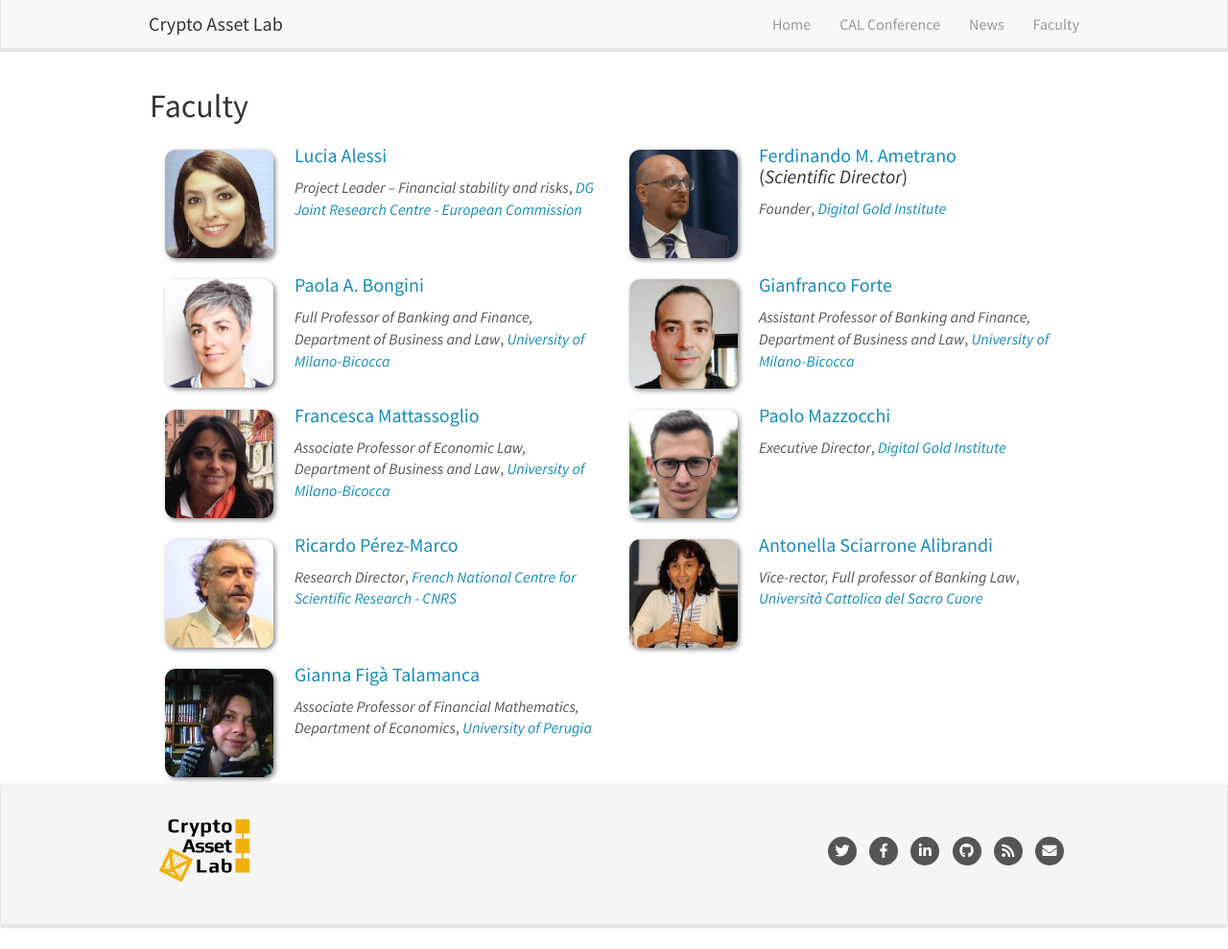
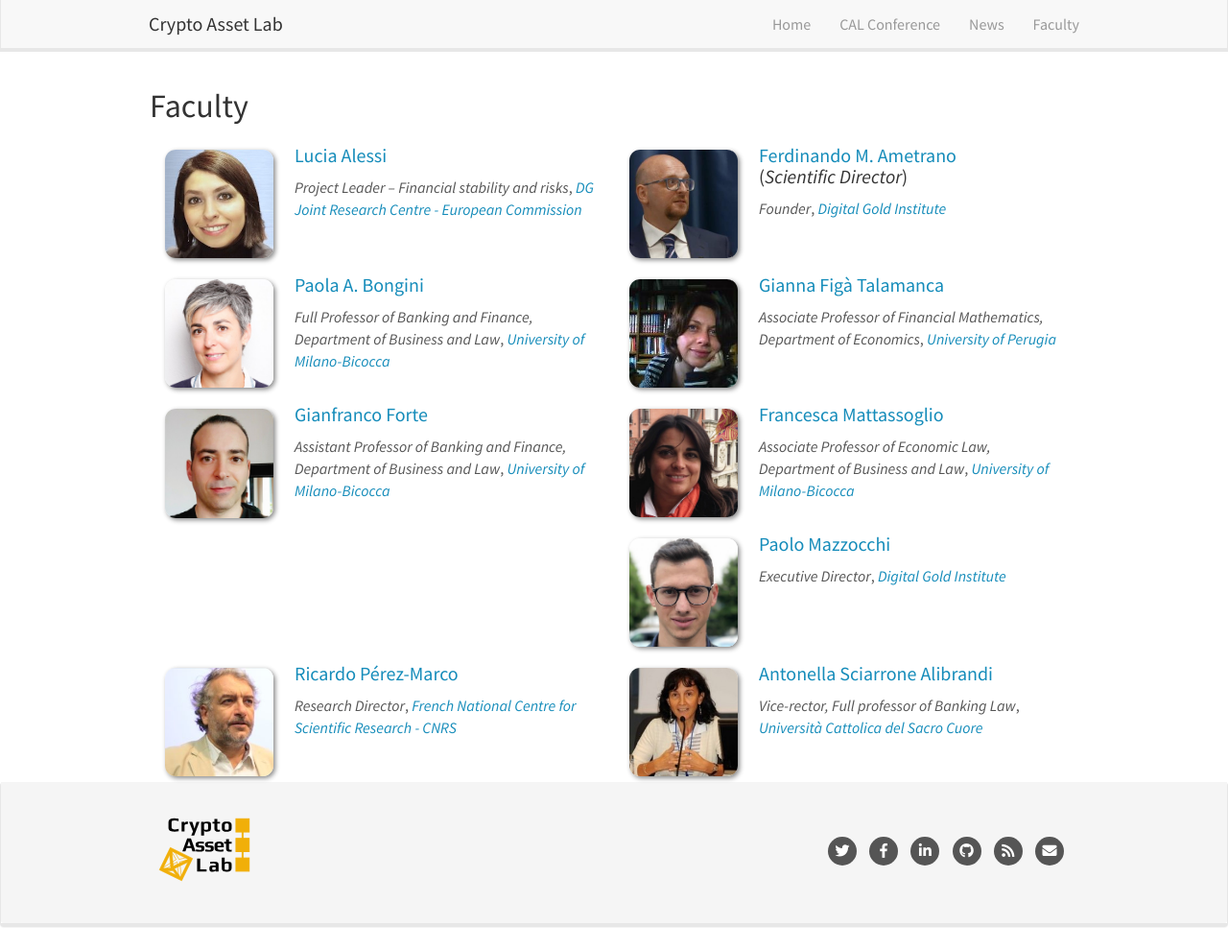
Before and after one commit to cryptoassetlab/cryptoassetlab.github.io, a Jekyll site: the page built from _pages/02-faculty.md, in a window 1280 px wide and 989 px high. Shown: the whole window at 96% size. Built offline with Jekyll 4.4.1, drawn with Linux system fonts in a browser that asks for light colours; nearby versions of some CDN libraries; some of the changed lines change nothing that is shown.

Commit message:
fixed order

```diff
--- a/_data/faculty.yml
+++ b/_data/faculty.yml
@@ -25,6 +25,15 @@
   affiliation1_role_link:
   affiliation1_company: University of Milano-Bicocca
   affiliation1_company_link: http://www.unimib.it/paola-agnese-bongini
+
+- name: Gianna Figà Talamanca
+  name_link: http://linkedin.com/in/gianna-fig%C3%A0-talamanca-282a71104
+  photo: team/FigaTalamanca.jpg
+  affiliations: 1
+  affiliation1_role: Associate Professor of Financial Mathematics, Department of Economics
+  affiliation1_role_link:
+  affiliation1_company: University of Perugia
+  affiliation1_company_link: http://unipg.it/personale/gianna.figatalamanca
 
 - name: Gianfranco Forte
   name_link: http://linkedin.com/in/gianfranco-forte-74968128
@@ -70,12 +79,3 @@
   affiliation1_role_link:
   affiliation1_company: "Università Cattolica del Sacro Cuore"
   affiliation1_company_link: "https://www.unicatt.it/"
-
-- name: Gianna Figà Talamanca
-  name_link: http://linkedin.com/in/gianna-fig%C3%A0-talamanca-282a71104
-  photo: team/FigaTalamanca.jpg
-  affiliations: 1
-  affiliation1_role: Associate Professor of Financial Mathematics, Department of Economics
-  affiliation1_role_link:
-  affiliation1_company: University of Perugia
-  affiliation1_company_link: http://unipg.it/personale/gianna.figatalamanca
```
